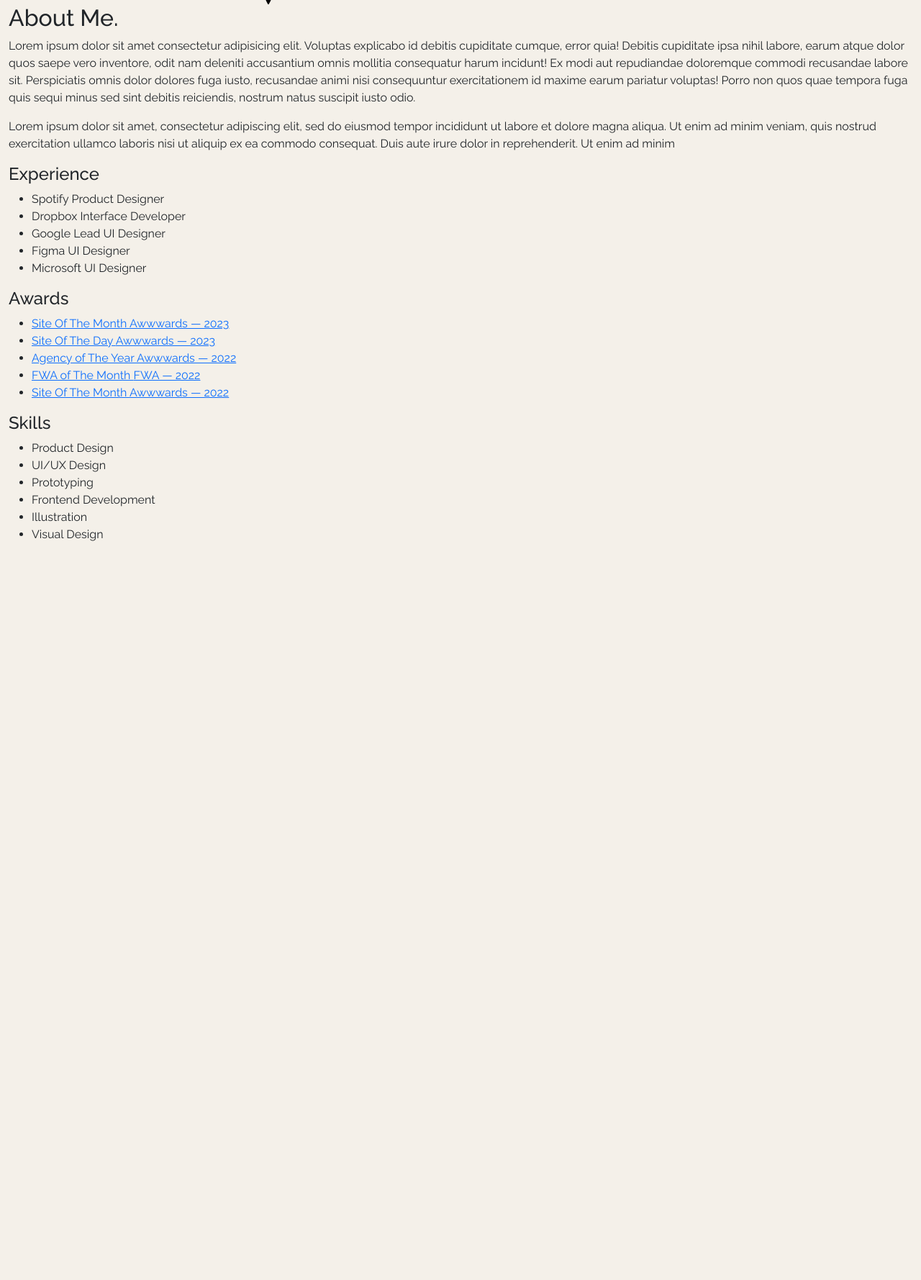
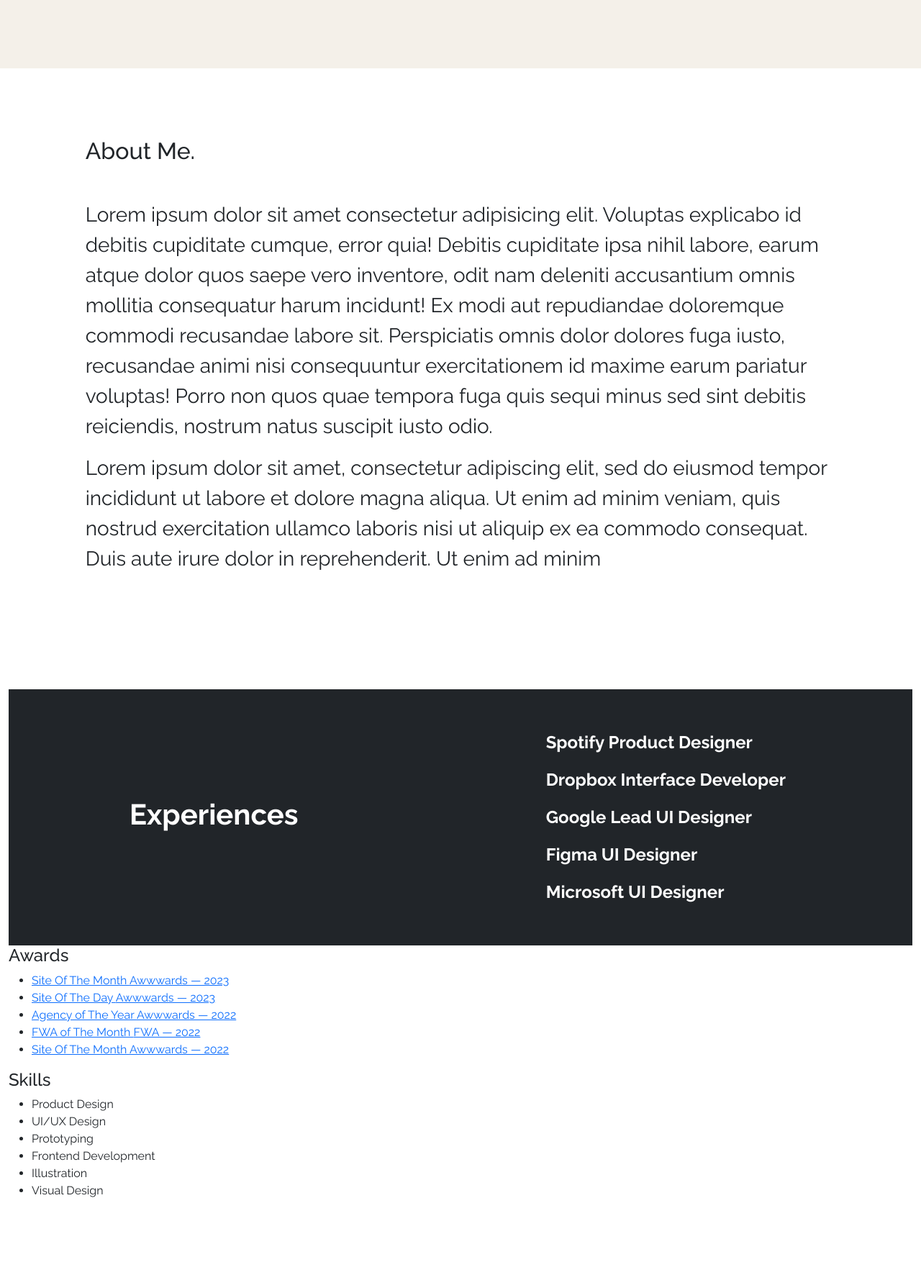
Before and after one commit to Mikus26/PortfolioV2, a Symfony app: template templates/home/index.html.twig in a window 1280 px wide. Shown: the part 526-2305 px from the top of the page at 72% size. Before the commit the page ends 1278 px from the top, so only its background shows below. Run offline with Twig, Linux system fonts and the light colour scheme; the template is opened without the code that fills it, so the values that code supplies are empty; style sheets or scripts are compiled from the project's sources; some libraries are stand-ins or nearby versions.

Commit message:
continu section

```diff
--- a/templates/home/index.html.twig
+++ b/templates/home/index.html.twig
@@ -6,11 +6,15 @@
 {% block body %}
 
 	<div class="container-fluid">
-		<div class="row">
-			<div class="col-md-7 d-flex flex-column justify-content-center align-items-center">
+		<div class="row mb-5">
+			<div class="col-md-8 d-flex flex-column justify-content-center align-items-center">
 				<p class="text-danger mb-3">hello world</p>
 				<div>
 					<h1>Michael<br>Walenciak</h1>
+				</div>
+				<div>
+					<h3 class="fw-bold">Développeur
+					</h3>
 				</div>
 				<div class="d-flex gap-5 mt-5 mb-5">
 					<div class="btn btn-white fw-bold border border-secondary border-2 px-5">Linkedin<svg class="ms-1" xmlns="http://www.w3.org/2000/svg" x="0px" y="0px" width="20" height="20" viewbox="0 0 30 30">
@@ -21,80 +25,72 @@
 							<path d="M17.791,46.836C18.502,46.53,19,45.823,19,45v-5.4c0-0.197,0.016-0.402,0.041-0.61C19.027,38.994,19.014,38.997,19,39 c0,0-3,0-3.6,0c-1.5,0-2.8-0.6-3.4-1.8c-0.7-1.3-1-3.5-2.8-4.7C8.9,32.3,9.1,32,9.7,32c0.6,0.1,1.9,0.9,2.7,2c0.9,1.1,1.8,2,3.4,2 c2.487,0,3.82-0.125,4.622-0.555C21.356,34.056,22.649,33,24,33v-0.025c-5.668-0.182-9.289-2.066-10.975-4.975 c-3.665,0.042-6.856,0.405-8.677,0.707c-0.058-0.327-0.108-0.656-0.151-0.987c1.797-0.296,4.843-0.647,8.345-0.714 c-0.112-0.276-0.209-0.559-0.291-0.849c-3.511-0.178-6.541-0.039-8.187,0.097c-0.02-0.332-0.047-0.663-0.051-0.999 c1.649-0.135,4.597-0.27,8.018-0.111c-0.079-0.5-0.13-1.011-0.13-1.543c0-1.7,0.6-3.5,1.7-5c-0.5-1.7-1.2-5.3,0.2-6.6 c2.7,0,4.6,1.3,5.5,2.1C21,13.4,22.9,13,25,13s4,0.4,5.6,1.1c0.9-0.8,2.8-2.1,5.5-2.1c1.5,1.4,0.7,5,0.2,6.6c1.1,1.5,1.7,3.2,1.6,5 c0,0.484-0.045,0.951-0.11,1.409c3.499-0.172,6.527-0.034,8.204,0.102c-0.002,0.337-0.033,0.666-0.051,0.999 c-1.671-0.138-4.775-0.28-8.359-0.089c-0.089,0.336-0.197,0.663-0.325,0.98c3.546,0.046,6.665,0.389,8.548,0.689 c-0.043,0.332-0.093,0.661-0.151,0.987c-1.912-0.306-5.171-0.664-8.879-0.682C35.112,30.873,31.557,32.75,26,32.969V33 c2.6,0,5,3.9,5,6.6V45c0,0.823,0.498,1.53,1.209,1.836C41.37,43.804,48,35.164,48,25C48,12.318,37.683,2,25,2S2,12.318,2,25 C2,35.164,8.63,43.804,17.791,46.836z"></path>
 						</svg>
 					</div>
-					<div class="btn btn-white fw-bold border border-secondary border-2 px-5">Twitter<svg class="ms-1" xmlns="http://www.w3.org/2000/svg" x="0px" y="0px" width="20" height="20" viewbox="0 0 50 50">
-							<path fill="black" d="M 50.0625 10.4375 C 48.214844 11.257813 46.234375 11.808594 44.152344 12.058594 C 46.277344 10.785156 47.910156 8.769531 48.675781 6.371094 C 46.691406 7.546875 44.484375 8.402344 42.144531 8.863281 C 40.269531 6.863281 37.597656 5.617188 34.640625 5.617188 C 28.960938 5.617188 24.355469 10.21875 24.355469 15.898438 C 24.355469 16.703125 24.449219 17.488281 24.625 18.242188 C 16.078125 17.8125 8.503906 13.71875 3.429688 7.496094 C 2.542969 9.019531 2.039063 10.785156 2.039063 12.667969 C 2.039063 16.234375 3.851563 19.382813 6.613281 21.230469 C 4.925781 21.175781 3.339844 20.710938 1.953125 19.941406 C 1.953125 19.984375 1.953125 20.027344 1.953125 20.070313 C 1.953125 25.054688 5.5 29.207031 10.199219 30.15625 C 9.339844 30.390625 8.429688 30.515625 7.492188 30.515625 C 6.828125 30.515625 6.183594 30.453125 5.554688 30.328125 C 6.867188 34.410156 10.664063 37.390625 15.160156 37.472656 C 11.644531 40.230469 7.210938 41.871094 2.390625 41.871094 C 1.558594 41.871094 0.742188 41.824219 -0.0585938 41.726563 C 4.488281 44.648438 9.894531 46.347656 15.703125 46.347656 C 34.617188 46.347656 44.960938 30.679688 44.960938 17.09375 C 44.960938 16.648438 44.949219 16.199219 44.933594 15.761719 C 46.941406 14.3125 48.683594 12.5 50.0625 10.4375 Z"></path>
+					<div class="btn btn-white fw-bold border border-secondary border-2 px-5">Mon cv<svg version="1.1" id="Capa_1" xmlns="http://www.w3.org/2000/svg" xmlns:xlink="http://www.w3.org/1999/xlink" x="0px" y="0px" width="20" height="20" viewbox="0 0 470.586 470.586" style="enable-background:new 0 0 470.586 470.586;" xml:space="preserve">
+							<g>
+								<path d="M327.081,0H90.234C74.331,0,61.381,12.959,61.381,28.859v412.863c0,15.924,12.95,28.863,28.853,28.863H380.35c15.917,0,28.855-12.939,28.855-28.863V89.234L327.081,0z M333.891,43.184l35.996,39.121h-35.996V43.184z M384.972,441.723c0,2.542-2.081,4.629-4.635,4.629H90.234c-2.55,0-4.619-2.087-4.619-4.629V28.859c0-2.548,2.069-4.613,4.619-4.613h219.411v70.181c0,6.682,5.443,12.099,12.129,12.099h63.198V441.723z M128.364,128.89H334.15c5.013,0,9.079,4.066,9.079,9.079c0,5.013-4.066,9.079-9.079,9.079H128.364c-5.012,0-9.079-4.066-9.079-9.079C119.285,132.957,123.352,128.89,128.364,128.89zM343.229,198.98c0,5.012-4.066,9.079-9.079,9.079H128.364c-5.012,0-9.079-4.066-9.079-9.079s4.067-9.079,9.079-9.079H334.15C339.163,189.901,343.229,193.968,343.229,198.98z M343.229,257.993c0,5.013-4.066,9.079-9.079,9.079H128.364c-5.012,0-9.079-4.066-9.079-9.079s4.067-9.079,9.079-9.079H334.15C339.163,248.914,343.229,252.98,343.229,257.993zM343.229,318.011c0,5.013-4.066,9.079-9.079,9.079H128.364c-5.012,0-9.079-4.066-9.079-9.079s4.067-9.079,9.079-9.079H334.15C339.163,308.932,343.229,312.998,343.229,318.011z"/>
+							</g>
 						</svg>
 					</div>
-					<div class="btn btn-white fw-bold border border-secondary border-2 px-5">Contact<svg class="ms-1" version="1.0" xmlns="http://www.w3.org/2000/svg" width="20" height="20" viewbox="0 0 1280.000000 780.000000" preserveaspectratio="xMidYMid meet">
+					<div class="btn btn-white fw-bold border border-secondary border-2 px-5">Contact
+						<svg class="ms-1" version="1.0" xmlns="http://www.w3.org/2000/svg" width="20" height="20" viewbox="0 0 1280.000000 780.000000" preserveaspectratio="xMidYMid meet">
 
 							<g transform="translate(0.000000,780.000000) scale(0.100000,-0.100000)" fill="#000000" stroke="none">
-								<path d="M576 7752 c38 -27 1235 -847 2659 -1822 1425 -975 2723 -1865 2887
-																																				-1977 163 -111 299 -203 303 -203 4 0 141 91 304 203 163 112 1475 1010 2916
-																																				1997 1441 986 2638 1806 2659 1822 l40 28 -5919 0 -5919 0 70 -48z"/>
-								<path d="M2 3764 l3 -3499 27 -55 c35 -71 107 -143 178 -178 l55 -27 6135 0
-																																6135 0 55 27 c71 35 143 107 178 178 l27 55 3 3483 c1 1915 0 3482 -3 3482 -3
-																																0 -549 -372 -1213 -827 -664 -454 -1949 -1335 -2857 -1956 -907 -622 -1740
-																																-1192 -1850 -1267 -110 -76 -209 -142 -220 -147 -11 -6 -62 -22 -113 -37 -119
-																																-33 -206 -34 -283 -3 -31 13 -283 179 -560 369 -277 189 -1411 966 -2519 1725
-																																-2827 1936 -3121 2137 -3153 2157 l-27 18 2 -3498z"/>
+								<path d="M576 7752 c38 -27 1235 -847 2659 -1822 1425 -975 2723 -1865 2887 -1977 163 -111 299 -203 303 -203 4 0 141 91 304 203 163 112 1475 1010 2916 1997 1441 986 2638 1806 2659 1822 l40 28 -5919 0 -5919 0 70 -48z"/>
+								<path d="M2 3764 l3 -3499 27 -55 c35 -71 107 -143 178 -178 l55 -27 6135 0 6135 0 55 27 c71 35 143 107 178 178 l27 55 3 3483 c1 1915 0 3482 -3 3482 -3 0 -549 -372 -1213 -827 -664 -454 -1949 -1335 -2857 -1956 -907 -622 -1740 -1192 -1850 -1267 -110 -76 -209 -142 -220 -147 -11 -6 -62 -22 -113 -37 -119 -33 -206 -34 -283 -3 -31 13 -283 179 -560 369 -277 189 -1411 966 -2519 1725 -2827 1936 -3121 2137 -3153 2157 l-27 18 2 -3498z"/>
 							</g>
 						</svg>
 					</div>
 				</div>
 				<div class="mt-5">
-					<svg version="1.0" xmlns="http://www.w3.org/2000/svg" width="30" height="30" viewbox="0 0 1280.000000 1280.000000" preserveaspectratio="xMidYMid meet">
-						<g transform="translate(0.000000,1280.000000) scale(0.100000,-0.100000)" fill="#000000" stroke="none">
-							<path d="M314 12790 c-195 -41 -335 -242 -309 -445 6 -51 383 -811 3040 -6125
-																					2901 -5801 3036 -6069 3082 -6110 61 -54 157 -99 231 -106 118 -13 258 40 334
-																					125 31 35 771 1508 3070 6106 2924 5849 3029 6062 3035 6126 15 173 -76 326
-																					-237 403 -59 27 -74 30 -160 30 -79 -1 -104 -5 -150 -26 -30 -13 -1359 -894
-																					-2953 -1956 l-2897 -1932 -2897 1932 c-1594 1062 -2923 1942 -2953 1956 -61
-																					27 -168 37 -236 22z"/>
-						</g>
+					<svg class="ms-1" version="1.0" xmlns="http://www.w3.org/2000/svg" width="30" height="30" viewbox="0 0 1280.000000 1280.000000" preserveaspectratio="xMidYMid meet">
+						<path d="M314 12790 c-195 -41 -335 -242 -309 -445 6 -51 383 -811 3040 -6125 2901 -5801 3036 -6069 3082 -6110 61 -54 157 -99 231 -106 118 -13 258 40 334 125 31 35 771 1508 3070 6106 2924 5849 3029 6062 3035 6126 15 173 -76 326 -237 403 -59 27 -74 30 -160 30 -79 -1 -104 -5 -150 -26 -30 -13 -1359 -894 -2953 -1956 l-2897 -1932 -2897 1932 c-1594 1062 -2923 1942 -2953 1956 -61 27 -168 37 -236 22z"/>
 					</svg>
 				</div>
 			</div>
-			<div class="col-md-5 d-flex justify-content-end">
-				<img class="img-fluid h-75" src="{{ asset('/build/images/mikecv.232637bb.jpg') }}" alt="">
+
+			<div class="col-md-4 d-flex justify-content-end bg-dark mb-5">
+				<img class="img-fluid" src="{{ asset('/build/images/mikecv.232637bb.jpg') }}" alt="">
 			</div>
 		</div>
-		<div class="column xl-12">
+		<div class="row bg-white py-5">
+			<div class="col-md-1"></div>
+			<div class="column col-md-10 mt-5 mb-5">
 
-			<div class="section-header" data-num="01">
-				<h2 class="text-display-title">About Me.</h2>
+				<div class="section-header">
+					<h2 class="fs-2">About Me.</h2>
 				</div>
 				<!-- end section-header -->
 
-			<p class="attention-getter">
+				<p class="fs-3 mt-5 d-flex align-items-center">
 					Lorem ipsum dolor sit amet consectetur adipisicing elit. Voluptas explicabo id debitis cupiditate cumque, error quia! Debitis cupiditate ipsa nihil labore, earum atque dolor quos saepe vero inventore, odit nam deleniti accusantium omnis mollitia consequatur harum incidunt! Ex modi aut repudiandae doloremque commodi recusandae labore sit. Perspiciatis omnis dolor dolores fuga iusto, recusandae animi nisi consequuntur exercitationem id maxime earum pariatur voluptas! Porro non quos quae tempora fuga quis sequi minus sed sint debitis reiciendis, nostrum natus suscipit iusto odio.
 				</p>
 
-			<p class="attention-getter">
+				<p class="fs-3">
 					Lorem ipsum dolor sit amet, consectetur adipiscing elit, sed do eiusmod tempor incididunt ut labore et dolore magna aliqua. Ut enim ad minim veniam, quis nostrud exercitation ullamco laboris nisi ut aliquip ex ea commodo consequat. Duis aute irure dolor in reprehenderit. Ut enim ad minim
 				</p>
+			</div>
+			<div class="mt-5 py-5">
 
-			<div class="grid-list-items s-about__blocks">
-
-				<div class="grid-list-items__item s-about__block">
-					<h4 class="s-about__block-title">Experience</h4>
-					<ul class="s-about__list">
-						<li>
+				<div class="d-flex justify-content-around align-items-center bg-dark text-white">
+					<h3 class="fs-1 fw-bold">Experiences</h3>
+					<ul class="fs-4 my-auto fw-bold list-unstyled py-5">
+						<li class="p-2">
 							Spotify
 							<span>Product Designer</span>
 						</li>
-						<li>
+						<li class="p-2">
 							Dropbox
 							<span>Interface Developer</span>
 						</li>
-						<li>
+						<li class="p-2">
 							Google
 							<span>Lead UI Designer</span>
 						</li>
-						<li>
+						<li class="p-2">
 							Figma
 							<span>UI Designer</span>
 						</li>
-						<li>
+						<li class="p-2">
 							Microsoft
 							<span>UI Designer</span>
 						</li>
@@ -170,6 +166,7 @@
 			<!-- grid-list-items -->
 
 		</div>
+
 	</div>
 
 {% endblock %}
```
Lines whose indentation alone changed are shown as unchanged.
